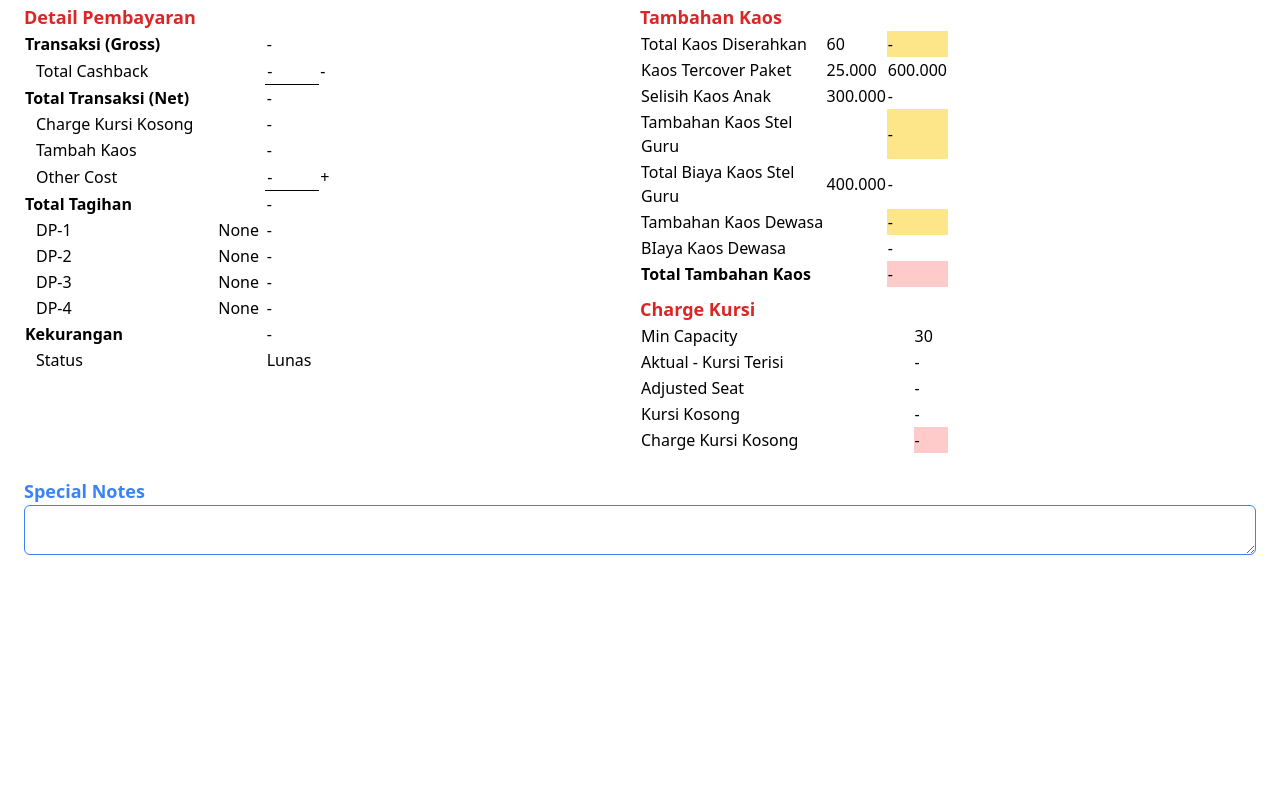
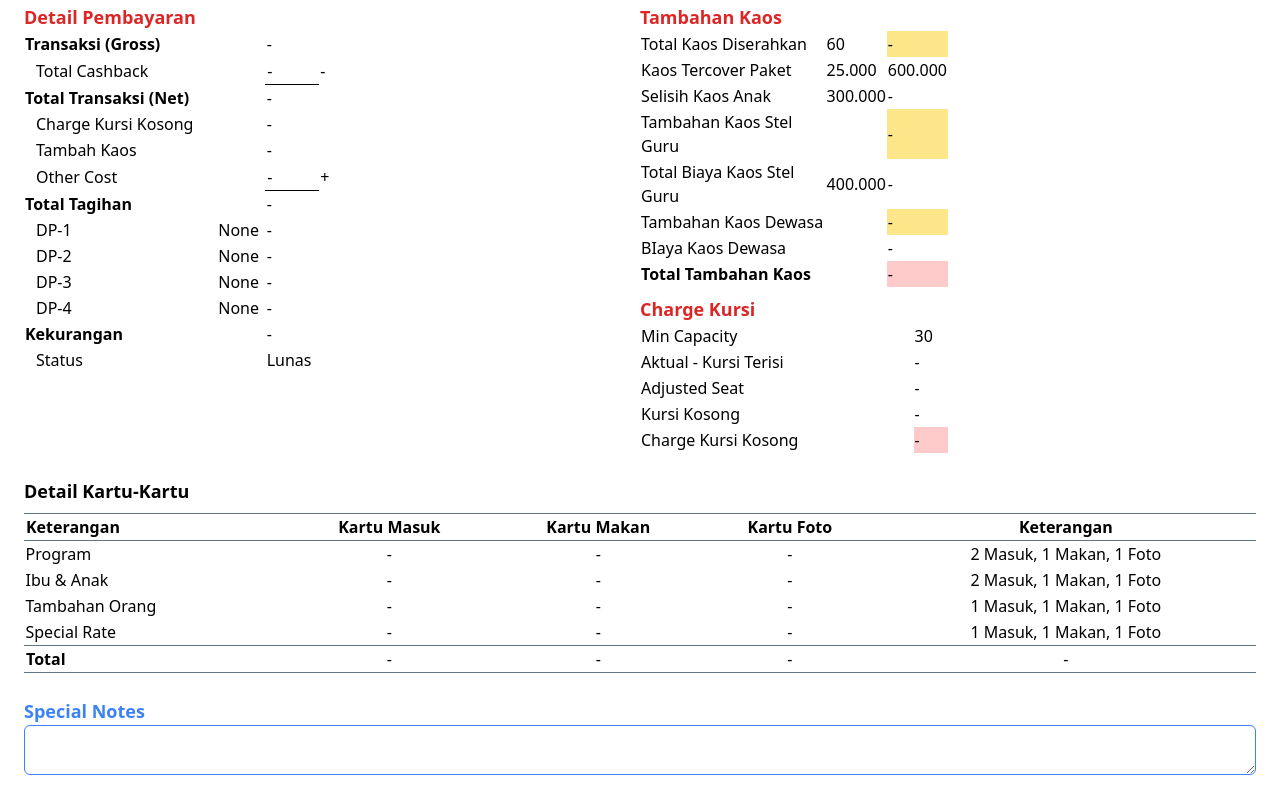
Before and after one commit to WakhidReN/yasuda-invoice, a website: page src/invoice.html in a window 1280 px wide. Shown: the part 579-1384 px from the top of the page. Before the commit the page ends 1164 px from the top, so only its background shows below. Drawn offline with Linux system fonts and the light colour scheme.

Commit message:
fix kartu-kartu

```diff
--- a/src/invoice.html
+++ b/src/invoice.html
@@ -346,6 +346,74 @@
             </div>
         </div>
     </section>
+    <section class="utama">
+        <div class="mx-6">
+            <div class="font-bold text-lg text-black">
+                Detail Kartu-Kartu
+            </div>
+            <div class="">
+                <table class="table-auto min-w-full text-left mt-2">
+                    <thead>
+                        <tr>
+                            <th class="border border-b-slate-500 border-t-slate-500 border-transparent">
+                                Keterangan</th>
+                            <th class="border border-b-slate-500 border-t-slate-500 border-transparent text-center">
+                                Kartu Masuk
+                            </th>
+                            <th class="border border-b-slate-500 border-t-slate-500 border-transparent text-center">
+                                Kartu Makan
+                            </th>
+                            <th class="border border-b-slate-500 border-t-slate-500 border-transparent text-center">
+                                Kartu Foto
+                            </th>
+                            <th class="border border-b-slate-500 border-t-slate-500 border-transparent text-center">
+                                Keterangan
+                            </th>
+                        </tr>
+                    </thead>
+                    <tbody>
+                        <tr>
+                            <td>Program</td>
+                            <td class="text-center">-</td>
+                            <td class="text-center">-</td>
+                            <td class="text-center">-</td>
+                            <td class="text-center">2 Masuk, 1 Makan, 1 Foto</td>
+                        </tr>
+                        <tr>
+                            <td>Ibu & Anak</td>
+                            <td class="text-center">-</td>
+                            <td class="text-center">-</td>
+                            <td class="text-center">-</td>
+                            <td class="text-center">2 Masuk, 1 Makan, 1 Foto</td>
+                        </tr>
+                        <tr>
+                            <td>Tambahan Orang</td>
+                            <td class="text-center">-</td>
+                            <td class="text-center">-</td>
+                            <td class="text-center">-</td>
+                            <td class="text-center">1 Masuk, 1 Makan, 1 Foto</td>
+                        </tr>
+                        <tr>
+                            <td>Special Rate</td>
+                            <td class="text-center">-</td>
+                            <td class="text-center">-</td>
+                            <td class="text-center">-</td>
+                            <td class="text-center">1 Masuk, 1 Makan, 1 Foto</td>
+                        </tr>
+                        <tr>
+                            <td class="border border-b-slate-500 border-t-slate-500 border-transparent font-semibold ">
+                                Total
+                            </td>
+                            <td class="border border-b-slate-500 border-t-slate-500 border-transparent text-center">-</td>
+                            <td class="border border-b-slate-500 border-t-slate-500 border-transparent text-center">-</td>
+                            <td class="border border-b-slate-500 border-t-slate-500 border-transparent text-center">-</td>
+                            <td class="border border-b-slate-500 border-t-slate-500 border-transparent text-center">-</td>
+                        </tr>
+                    </tbody>
+                </table>
+            </div>
+        </div>
+    </section>
     <section>
         <div class="mx-6 my-6">
             <div class="text-blue-500 font-bold text-lg">
```
Also changed, not shown: src/output.css.
